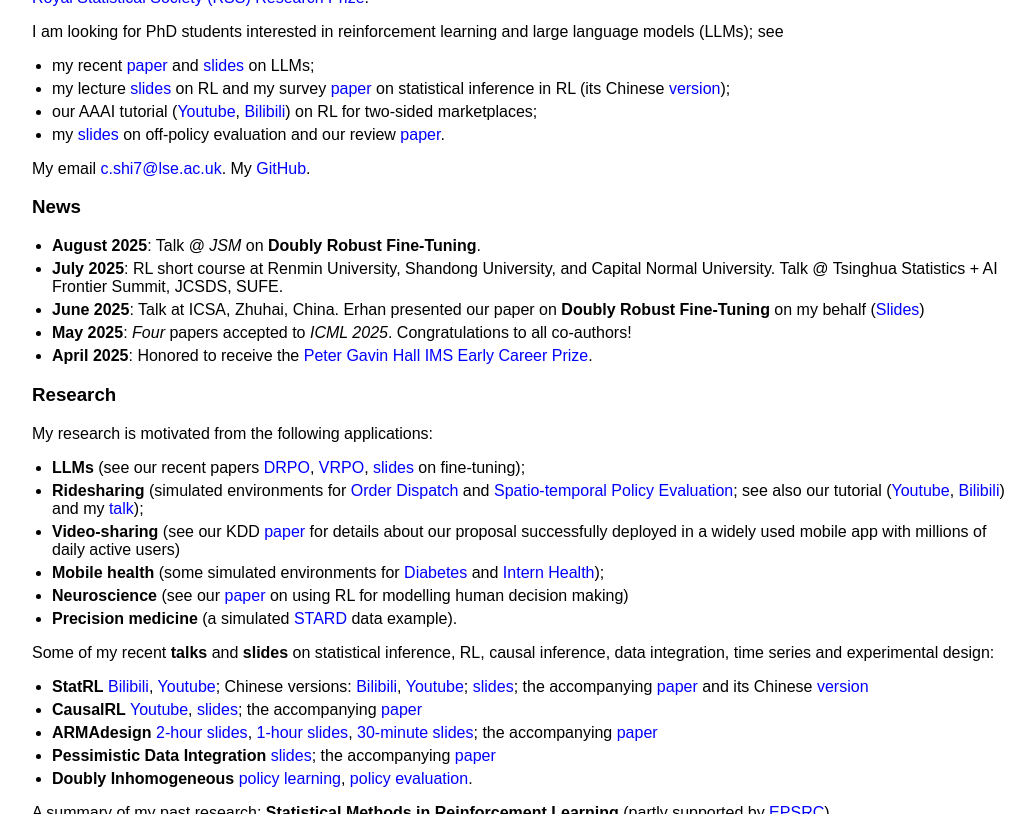
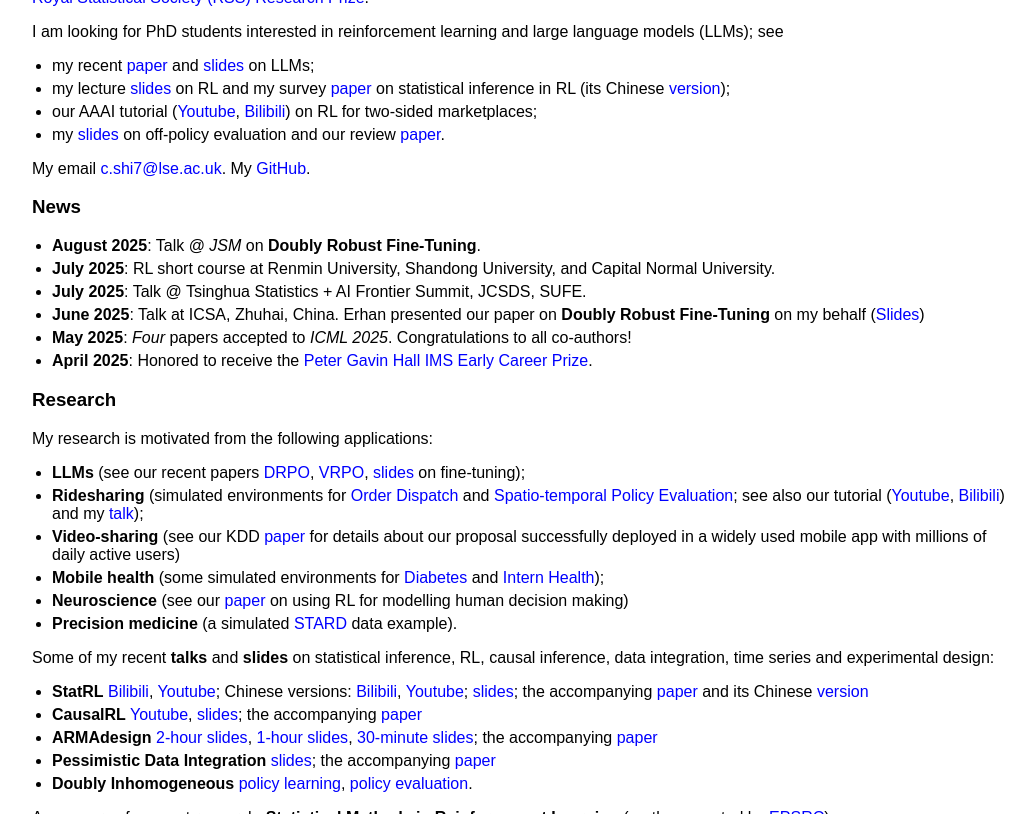
Before and after one commit to callmespring/callmespring.github.io, a Jekyll site: the page built from index.md, in a window 1280 px wide and 900 px high, scrolled down 1107 px, cut to the strip 0-814 px from the top of the window. Shown: the whole strip, without its empty margins (108-1143 px from the left). Built offline with Jekyll 4.4.1, drawn with Linux system fonts in a browser that asks for light colours.

Commit message:
Update index.md

```diff
--- a/index.md
+++ b/index.md
@@ -35,7 +35,8 @@
 ### News
 
 - **August 2025**: Talk @ *JSM* on **Doubly Robust Fine-Tuning**.
-- **July 2025**: RL short course at Renmin University, Shandong University, and Capital Normal University. Talk @ Tsinghua Statistics + AI Frontier Summit, JCSDS, SUFE.
+- **July 2025**: RL short course at Renmin University, Shandong University, and Capital Normal University.
+- **July 2025**: Talk @ Tsinghua Statistics + AI Frontier Summit, JCSDS, SUFE.
 - **June 2025**: Talk at ICSA, Zhuhai, China. Erhan presented our paper on **Doubly Robust Fine-Tuning** on my behalf ([Slides](https://callmespring.github.io/slides/DRPO.pdf))
 - **May 2025**: *Four* papers accepted to *ICML 2025*. Congratulations to all co-authors!
 - **April 2025**: Honored to receive the [Peter Gavin Hall IMS Early Career Prize](https://imstat.org/2025/05/05/chengchun-shi-wins-peter-gavin-hall-ims-early-career-prize/).
```
